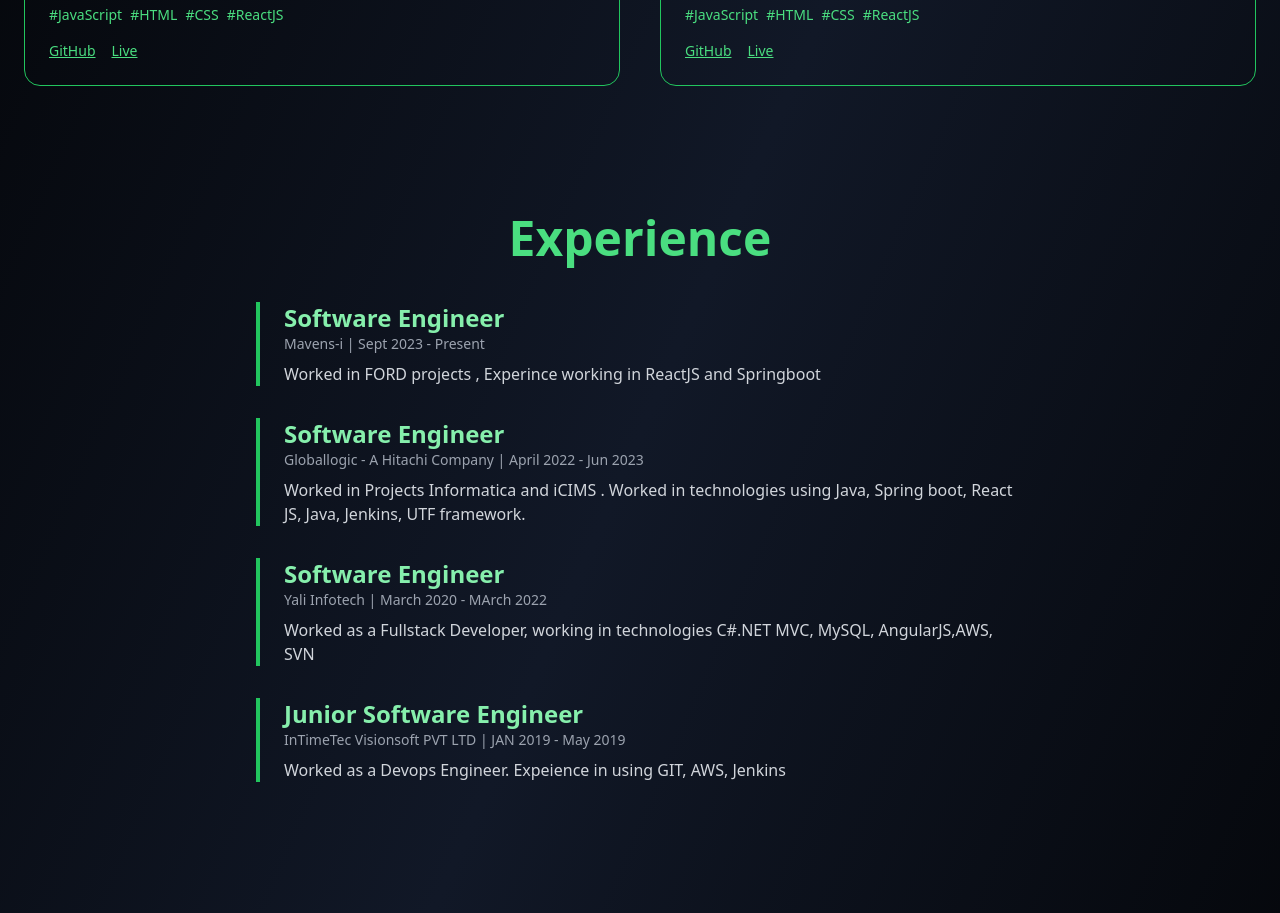
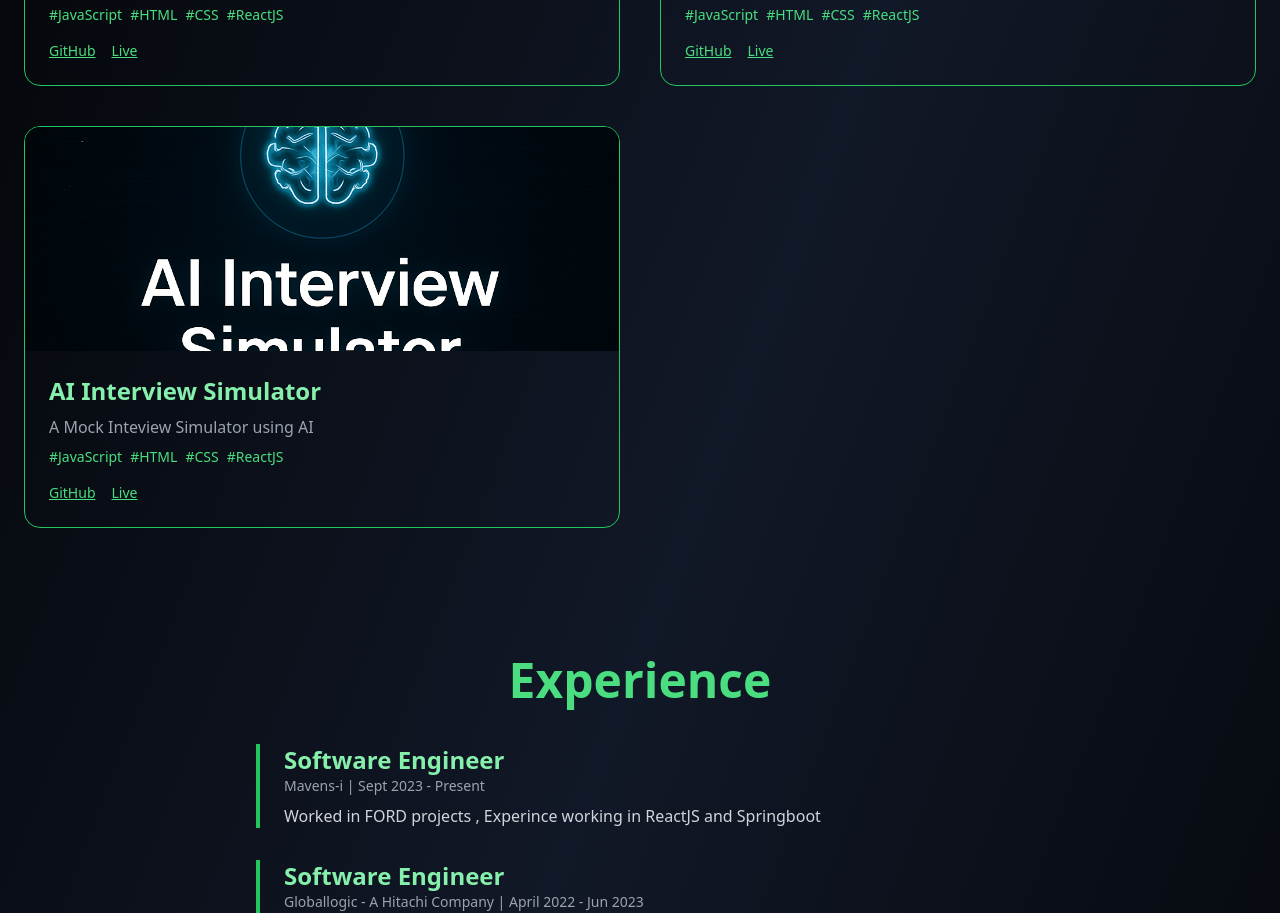
Before and after one commit to praveen2143/praveen-portfolio, a React (Vite) app: page / in a window 1280 px wide. Shown: the part 1040-1953 px from the top of the page. Built offline with nearby package versions, Linux system fonts and the light colour scheme.

Commit message:
AI Interview Simulator Project added

```diff
--- a/src/App.jsx
+++ b/src/App.jsx
@@ -18,6 +18,14 @@
     github: "https://github.com/praveen2143/astroweatherx",
     live: "https://astro-weather-x.vercel.app/",
     image: "/astroweatherx.png",
+  },
+  {
+    title: "AI Interview Simulator",
+    description: "A Mock Inteview Simulator using AI",
+    tech: ["JavaScript", "HTML", "CSS", "ReactJS"],
+    github: "https://github.com/praveen2143/ai-interview-simulator",
+    live: "https://ai-interview-simulator-zeta.vercel.app/",
+    image: "/ai-interview-simulator.png",
   },
 
 ];
```
Also changed, not shown: public/ai-interview-simulator.png (added), 1 other file (tests, documents, lock files or other folders).
